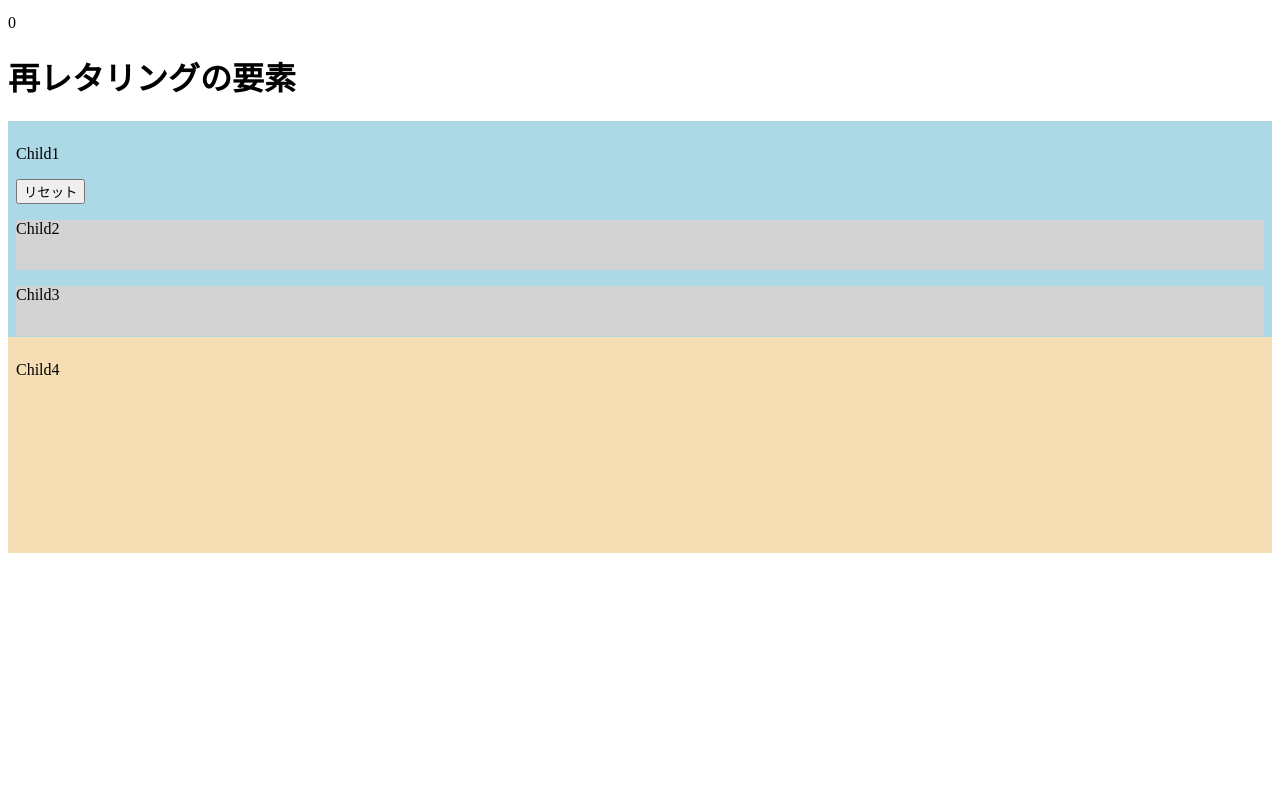
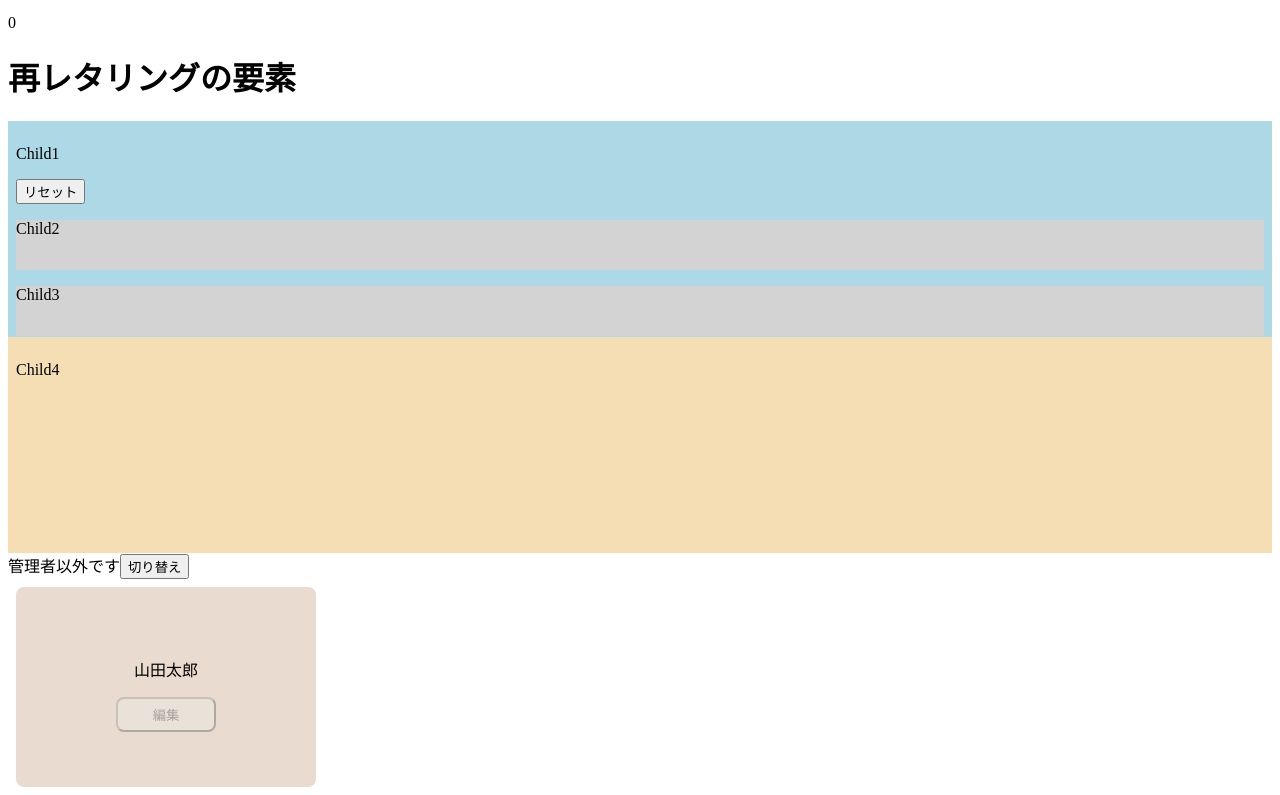
Before and after one commit to westtail/React_study_repository, a React (Create React App) app in the folder reactApp/react-sample/: page / in a window 1280 px wide. Shown: the part 542-1337 px from the top of the page. Before the commit the page ends 1103 px from the top, so only its background shows below. Built offline with nearby package versions, Linux system fonts and the light colour scheme.

Commit message:
propsのバケツリレー的データ受け渡しの例

```diff
--- a/reactApp/react-sample/src/App.jsx
+++ b/reactApp/react-sample/src/App.jsx
@@ -10,6 +10,8 @@
 import { Child1} from "./components/Child1"
 import { Child4} from "./components/Child4"
 
+import { Card } from "./components/Card"
+
 export const App = memo(() => {
     const onClickButton = () => {
         setNum(num + 1)
@@ -20,6 +22,10 @@
     const onClickReset = useCallback(() => {
         setNum(0);
     },[])
+
+    const [ isAdmin, setIsAdmin] = useState(false);
+
+    const onClickSwitch = () => setIsAdmin(!isAdmin)
 
     //useEffect(() => {
     //    alert();
@@ -39,6 +45,9 @@
             <h1>再レタリングの要素</h1>
             <Child1 onClickReset={onClickReset}></Child1>
             <Child4></Child4>
+            {isAdmin ? <span>管理者です</span> : <span>管理者以外です</span>}
+            <button onClick={onClickSwitch}>切り替え</button>
+            <Card isAdmin={isAdmin}></Card>
         </div>
     );
 });
--- /dev/null
+++ b/reactApp/react-sample/src/components/Card.jsx
@@ -0,0 +1,24 @@
+import { EditButton } from "./EditButton"
+
+const style ={
+    width: "300px",
+    height: "200px",
+    margin: "8px",
+    borderRadius: "8px",
+    backgroundColor: "#e9dbd0",
+    display: "flex",
+    flexDirection: "column",
+    justifyContent: "center",
+    alignItems: "center"
+};
+
+export const Card = props =>{
+    const {isAdmin} = props;
+
+    return (
+        <div style={style}>
+            <p>山田太郎</p>
+            <EditButton isAdmin={isAdmin}></EditButton>
+        </div>
+    );
+}
--- /dev/null
+++ b/reactApp/react-sample/src/components/EditButton.jsx
@@ -0,0 +1,13 @@
+const style = {
+    width: "100px",
+    padding: "6px",
+    borderRadius: "8px"
+};
+
+export const EditButton = props => {
+    const { isAdmin } = props;
+
+    return [
+        <button style={style} disabled={!isAdmin}>編集</button>
+    ];
+};
```
